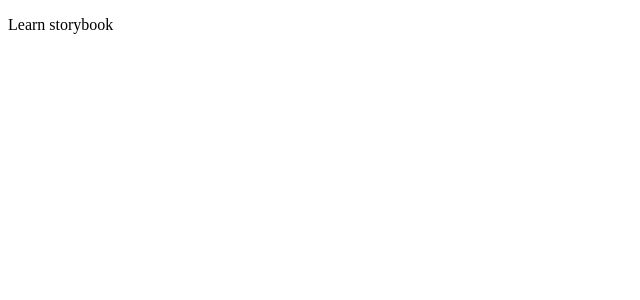
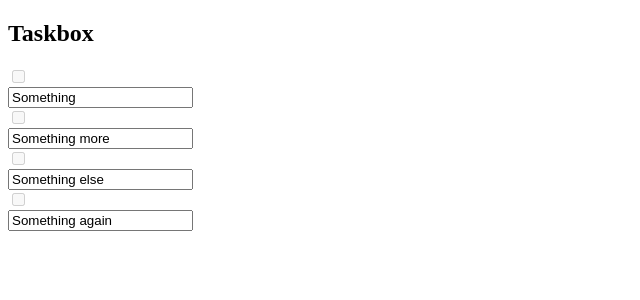
Before and after one commit to jema28/learn-storybook-react, a React (Create React App) app: page / in a window 1280 px wide. Shown: the top 300 px of the page, without its empty margins (0-640 px from the left). Built offline with nearby package versions, Linux system fonts and the light colour scheme.

Commit message:
create InboxScreen

```diff
--- a/src/App.js
+++ b/src/App.js
@@ -1,5 +1,13 @@
 import React from 'react'
+import { Provider } from 'react-redux'
+import store from './lib/redux'
 
-const App = () => <p>Learn storybook</p>
+import InboxScreen from './components/InboxScreen'
+
+const App = () => (
+  <Provider store={store}>
+    <InboxScreen />
+  </Provider>
+)
 
 export default App
--- /dev/null
+++ b/src/components/InboxScreen/index.js
@@ -0,0 +1,40 @@
+import React from 'react'
+import PropTypes from 'prop-types'
+import { connect } from 'react-redux'
+
+import TaskList from '../TaskList'
+
+export const PureInboxScreen = ({ error }) => {
+  if (error) {
+    return (
+      <div className="page lists-show">
+        <div className="wrapper-message">
+          <span className="icon-face-sad" />
+          <div className="title-message">Oh no!</div>
+          <div className="subtitle-message">Something went wrong</div>
+        </div>
+      </div>
+    )
+  }
+
+  return (
+    <div className="page lists-show">
+      <nav>
+        <h1 className="title-page">
+          <span className="title-wrapper">Taskbox</span>
+        </h1>
+      </nav>
+      <TaskList />
+    </div>
+  )
+}
+
+PureInboxScreen.propTypes = {
+  error: PropTypes.string
+}
+
+PureInboxScreen.defaultProps = {
+  error: null
+}
+
+export default connect(({ error }) => ({ error }))(PureInboxScreen)
```
Also changed, not shown: 1 other file (tests, documents, lock files or other folders).
